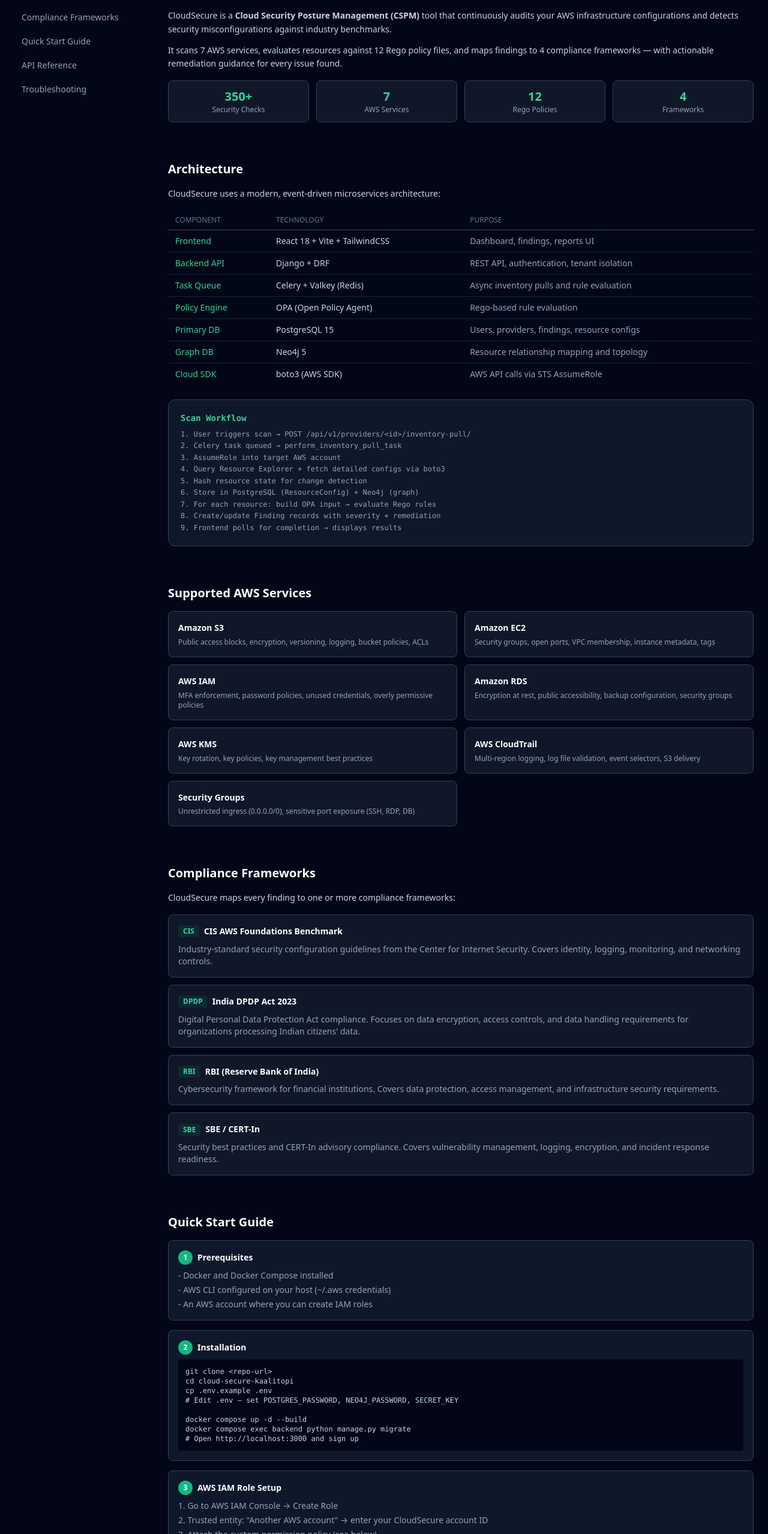
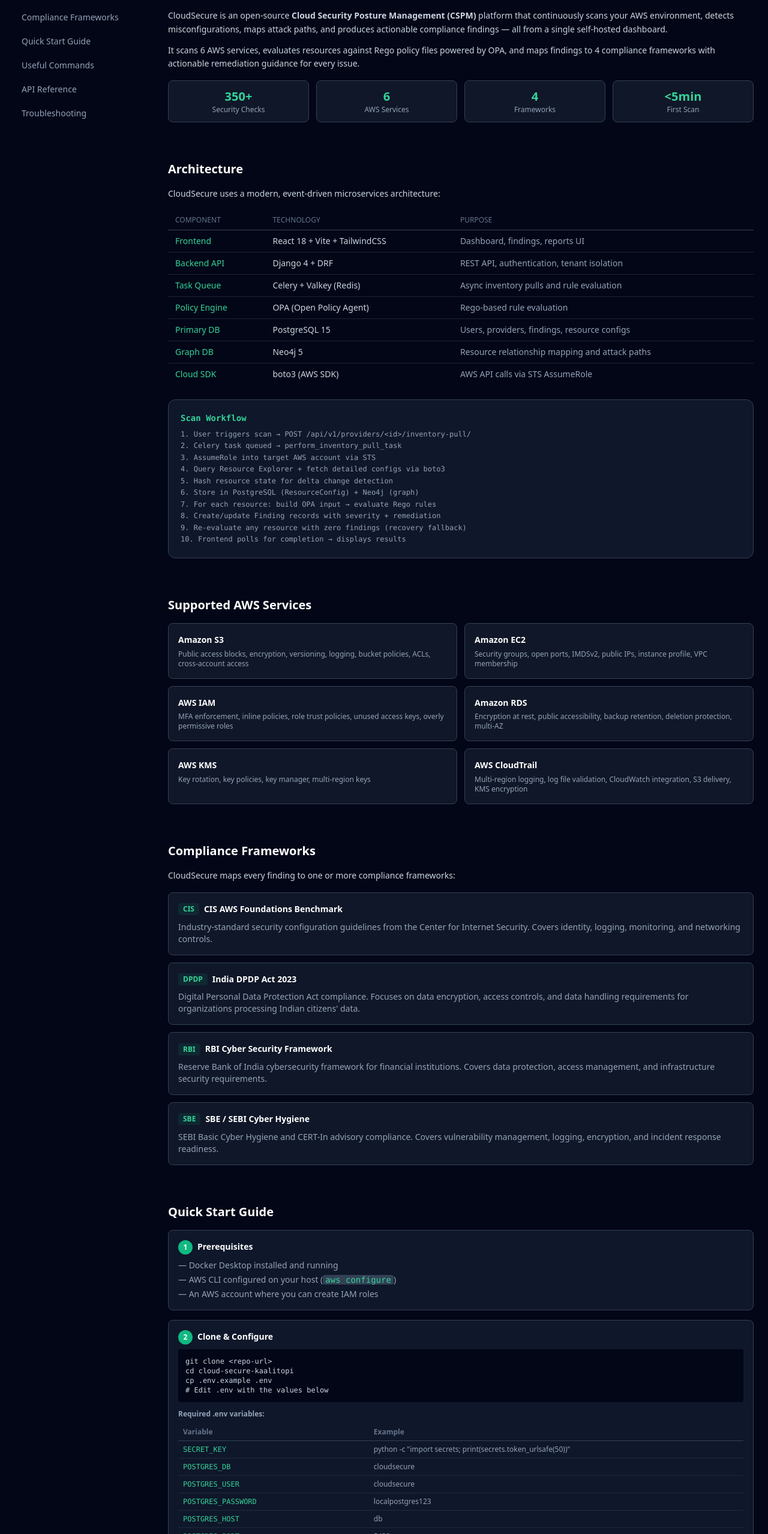
Before and after one commit to janithashri/cloud-secure-kaalitopi, a React (Vite) app in the folder frontend/: page /docs in a window 1280 px wide. Shown: the part 242-2800 px from the top of the page at 60% size. Built offline with nearby package versions, Linux system fonts and the light colour scheme; no server answers.

Commit message:
docs: update DocsPage with docker compose commands, env vars, troubleshooting

```diff
--- a/frontend/src/pages/DocsPage.jsx
+++ b/frontend/src/pages/DocsPage.jsx
@@ -8,21 +8,20 @@ const sections = [
     content: (
       <>
         <p>
-          CloudSecure is a <strong>Cloud Security Posture Management (CSPM)</strong> tool
-          that continuously audits your AWS infrastructure configurations and detects
-          security misconfigurations against industry benchmarks.
+          CloudSecure is an open-source <strong>Cloud Security Posture Management (CSPM)</strong> platform
+          that continuously scans your AWS environment, detects misconfigurations, maps attack paths,
+          and produces actionable compliance findings — all from a single self-hosted dashboard.
         </p>
         <p className="mt-3">
-          It scans 7 AWS services, evaluates resources against 12 Rego policy files,
-          and maps findings to 4 compliance frameworks — with actionable remediation
-          guidance for every issue found.
+          It scans 6 AWS services, evaluates resources against Rego policy files powered by OPA,
+          and maps findings to 4 compliance frameworks with actionable remediation guidance for every issue.
         </p>
         <div className="mt-4 grid grid-cols-2 gap-3 sm:grid-cols-4">
           {[
             { val: "350+", label: "Security Checks" },
-            { val: "7", label: "AWS Services" },
-            { val: "12", label: "Rego Policies" },
+            { val: "6", label: "AWS Services" },
             { val: "4", label: "Frameworks" },
+            { val: "<5min", label: "First Scan" },
           ].map((s) => (
             <div key={s.label} className="rounded-lg border border-slate-700 bg-slate-800/50 p-3 text-center">
               <p className="text-xl font-bold text-emerald-400">{s.val}</p>
@@ -51,11 +50,11 @@ const sections = [
             <tbody className="divide-y divide-slate-700/50">
               {[
                 ["Frontend", "React 18 + Vite + TailwindCSS", "Dashboard, findings, reports UI"],
-                ["Backend API", "Django + DRF", "REST API, authentication, tenant isolation"],
+                ["Backend API", "Django 4 + DRF", "REST API, authentication, tenant isolation"],
                 ["Task Queue", "Celery + Valkey (Redis)", "Async inventory pulls and rule evaluation"],
                 ["Policy Engine", "OPA (Open Policy Agent)", "Rego-based rule evaluation"],
                 ["Primary DB", "PostgreSQL 15", "Users, providers, findings, resource configs"],
-                ["Graph DB", "Neo4j 5", "Resource relationship mapping and topology"],
+                ["Graph DB", "Neo4j 5", "Resource relationship mapping and attack paths"],
                 ["Cloud SDK", "boto3 (AWS SDK)", "AWS API calls via STS AssumeRole"],
               ].map(([comp, tech, purpose]) => (
                 <tr key={comp}>
@@ -69,15 +68,16 @@ const sections = [
         </div>
         <div className="mt-6 rounded-xl border border-slate-700 bg-slate-900 p-5 font-mono text-xs leading-relaxed text-slate-400">
           <p className="mb-2 text-sm font-semibold text-emerald-400">Scan Workflow</p>
-          <p>1. User triggers scan &rarr; POST /api/v1/providers/&lt;id&gt;/inventory-pull/</p>
-          <p>2. Celery task queued &rarr; perform_inventory_pull_task</p>
-          <p>3. AssumeRole into target AWS account</p>
+          <p>1. User triggers scan → POST /api/v1/providers/&lt;id&gt;/inventory-pull/</p>
+          <p>2. Celery task queued → perform_inventory_pull_task</p>
+          <p>3. AssumeRole into target AWS account via STS</p>
           <p>4. Query Resource Explorer + fetch detailed configs via boto3</p>
-          <p>5. Hash resource state for change detection</p>
+          <p>5. Hash resource state for delta change detection</p>
           <p>6. Store in PostgreSQL (ResourceConfig) + Neo4j (graph)</p>
-          <p>7. For each resource: build OPA input &rarr; evaluate Rego rules</p>
+          <p>7. For each resource: build OPA input → evaluate Rego rules</p>
           <p>8. Create/update Finding records with severity + remediation</p>
-          <p>9. Frontend polls for completion &rarr; displays results</p>
+          <p>9. Re-evaluate any resource with zero findings (recovery fallback)</p>
+          <p>10. Frontend polls for completion → displays results</p>
         </div>
       </>
     ),
@@ -88,13 +88,12 @@ const sections = [
     content: (
       <div className="grid gap-3 sm:grid-cols-2">
         {[
-          { name: "Amazon S3", checks: "Public access blocks, encryption, versioning, logging, bucket policies, ACLs" },
-          { name: "Amazon EC2", checks: "Security groups, open ports, VPC membership, instance metadata, tags" },
-          { name: "AWS IAM", checks: "MFA enforcement, password policies, unused credentials, overly permissive policies" },
-          { name: "Amazon RDS", checks: "Encryption at rest, public accessibility, backup configuration, security groups" },
-          { name: "AWS KMS", checks: "Key rotation, key policies, key management best practices" },
-          { name: "AWS CloudTrail", checks: "Multi-region logging, log file validation, event selectors, S3 delivery" },
-          { name: "Security Groups", checks: "Unrestricted ingress (0.0.0.0/0), sensitive port exposure (SSH, RDP, DB)" },
+          { name: "Amazon S3", checks: "Public access blocks, encryption, versioning, logging, bucket policies, ACLs, cross-account access" },
+          { name: "Amazon EC2", checks: "Security groups, open ports, IMDSv2, public IPs, instance profile, VPC membership" },
+          { name: "AWS IAM", checks: "MFA enforcement, inline policies, role trust policies, unused access keys, overly permissive roles" },
+          { name: "Amazon RDS", checks: "Encryption at rest, public accessibility, backup retention, deletion protection, multi-AZ" },
+          { name: "AWS KMS", checks: "Key rotation, key policies, key manager, multi-region keys" },
+          { name: "AWS CloudTrail", checks: "Multi-region logging, log file validation, CloudWatch integration, S3 delivery, KMS encryption" },
         ].map((svc) => (
           <div key={svc.name} className="rounded-lg border border-slate-700 bg-slate-800/50 p-4">
             <h4 className="font-semibold text-white">{svc.name}</h4>
@@ -123,14 +122,14 @@ const sections = [
               desc: "Digital Personal Data Protection Act compliance. Focuses on data encryption, access controls, and data handling requirements for organizations processing Indian citizens' data.",
             },
             {
-              name: "RBI (Reserve Bank of India)",
+              name: "RBI Cyber Security Framework",
               tag: "RBI",
-              desc: "Cybersecurity framework for financial institutions. Covers data protection, access management, and infrastructure security requirements.",
+              desc: "Reserve Bank of India cybersecurity framework for financial institutions. Covers data protection, access management, and infrastructure security requirements.",
             },
             {
-              name: "SBE / CERT-In",
+              name: "SBE / SEBI Cyber Hygiene",
               tag: "SBE",
-              desc: "Security best practices and CERT-In advisory compliance. Covers vulnerability management, logging, encryption, and incident response readiness.",
+              desc: "SEBI Basic Cyber Hygiene and CERT-In advisory compliance. Covers vulnerability management, logging, encryption, and incident response readiness.",
             },
           ].map((fw) => (
             <div key={fw.tag} className="rounded-lg border border-slate-700 bg-slate-800/50 p-4">
@@ -149,7 +148,6 @@ const sections = [
     id: "quickstart",
     title: "Quick Start Guide",
     content: (
-      <>
       <div className="space-y-4">
         <div className="rounded-lg border border-slate-700 bg-slate-900 p-4">
           <h4 className="flex items-center gap-2 font-semibold text-white">
@@ -157,40 +155,97 @@ const sections = [
             Prerequisites
           </h4>
           <ul className="mt-2 space-y-1 text-sm text-slate-400">
-              <li>- Docker and Docker Compose installed</li>
-              <li>- AWS CLI configured on your host (~/.aws credentials)</li>
-              <li>- An AWS account where you can create IAM roles</li>
+            <li>— Docker Desktop installed and running</li>
+            <li>— AWS CLI configured on your host (<code className="rounded bg-slate-700 px-1 text-emerald-400">aws configure</code>)</li>
+            <li>— An AWS account where you can create IAM roles</li>
           </ul>
         </div>
 
         <div className="rounded-lg border border-slate-700 bg-slate-900 p-4">
           <h4 className="flex items-center gap-2 font-semibold text-white">
             <span className="flex h-6 w-6 items-center justify-center rounded-full bg-emerald-500 text-xs font-bold text-white">2</span>
-              Installation
+            Clone & Configure
           </h4>
           <pre className="mt-2 overflow-x-auto rounded bg-slate-950 p-3 text-xs text-slate-300">
 {`git clone <repo-url>
 cd cloud-secure-kaalitopi
 cp .env.example .env
-# Edit .env — set POSTGRES_PASSWORD, NEO4J_PASSWORD, SECRET_KEY
-
-docker compose up -d --build
-docker compose exec backend python manage.py migrate
-# Open http://localhost:3000 and sign up`}
+# Edit .env with the values below`}
           </pre>
+          <p className="mt-3 text-xs font-semibold text-slate-400">Required .env variables:</p>
+          <div className="mt-2 overflow-x-auto">
+            <table className="min-w-full text-xs">
+              <thead>
+                <tr className="border-b border-slate-700">
+                  <th className="px-2 py-1.5 text-left text-slate-500">Variable</th>
+                  <th className="px-2 py-1.5 text-left text-slate-500">Example</th>
+                </tr>
+              </thead>
+              <tbody className="divide-y divide-slate-700/50">
+                {[
+                  ["SECRET_KEY", "python -c \"import secrets; print(secrets.token_urlsafe(50))\""],
+                  ["POSTGRES_DB", "cloudsecure"],
+                  ["POSTGRES_USER", "cloudsecure"],
+                  ["POSTGRES_PASSWORD", "localpostgres123"],
+                  ["POSTGRES_HOST", "db"],
+                  ["POSTGRES_PORT", "5432"],
+                  ["VALKEY_URL", "redis://valkey:6379/0"],
+                  ["NEO4J_URI", "bolt://neo4j:7687"],
+                  ["NEO4J_USER", "neo4j"],
+                  ["NEO4J_PASSWORD", "localneo4j123"],
+                  ["DJANGO_SETTINGS_MODULE", "cloudsecure.settings.local"],
+                  ["AWS_DEFAULT_REGION", "us-east-1"],
+                  ["DEBUG", "True"],
+                ].map(([k, v]) => (
+                  <tr key={k}>
+                    <td className="px-2 py-1.5 font-mono text-emerald-400">{k}</td>
+                    <td className="px-2 py-1.5 text-slate-400">{v}</td>
+                  </tr>
+                ))}
+              </tbody>
+            </table>
+          </div>
         </div>
 
         <div className="rounded-lg border border-slate-700 bg-slate-900 p-4">
           <h4 className="flex items-center gap-2 font-semibold text-white">
             <span className="flex h-6 w-6 items-center justify-center rounded-full bg-emerald-500 text-xs font-bold text-white">3</span>
+            Start the App
+          </h4>
+          <pre className="mt-2 overflow-x-auto rounded bg-slate-950 p-3 text-xs text-slate-300">
+{`docker compose up -d --build
+docker compose exec backend python manage.py migrate
+docker compose exec backend python manage.py createsuperuser`}
+          </pre>
+          <p className="mt-2 text-xs text-slate-400">Open <span className="text-emerald-400">http://localhost:3000</span> and sign in with the superuser credentials.</p>
+        </div>
+
+        <div className="rounded-lg border border-slate-700 bg-slate-900 p-4">
+          <h4 className="flex items-center gap-2 font-semibold text-white">
+            <span className="flex h-6 w-6 items-center justify-center rounded-full bg-emerald-500 text-xs font-bold text-white">4</span>
             AWS IAM Role Setup
           </h4>
-            <ol className="mt-2 space-y-1 text-sm text-slate-400">
-              <li>1. Go to AWS IAM Console &rarr; Create Role</li>
-              <li>2. Trusted entity: "Another AWS account" &rarr; enter your CloudSecure account ID</li>
-              <li>3. Attach the custom permission policy (see below)</li>
-              <li>4. Name the role <code className="rounded bg-slate-700 px-1 text-emerald-400">CloudSecureRole</code></li>
-            </ol>
+          <pre className="mt-2 overflow-x-auto rounded bg-slate-950 p-3 text-xs text-slate-300">
+{`# Get your Account ID
+aws sts get-caller-identity --query Account --output text
+
+# Enable Resource Explorer (must be us-east-1)
+aws resource-explorer-2 create-index --type AGGREGATOR --region us-east-1
+
+# Verify index is ACTIVE (may take several minutes to over an hour)
+aws resource-explorer-2 get-index --region us-east-1
+
+# Create the IAM role
+aws iam create-role \\
+  --role-name CloudSecureRole \\
+  --assume-role-policy-document file://trust-policy.json
+
+# Attach permissions
+aws iam put-role-policy \\
+  --role-name CloudSecureRole \\
+  --policy-name CloudSecurePermissions \\
+  --policy-document file://permissions-policy.json`}
+          </pre>
           <details className="mt-3">
             <summary className="cursor-pointer text-sm text-emerald-400 hover:text-emerald-300">
               View required IAM permissions
@@ -203,6 +258,8 @@ docker compose exec backend python manage.py migrate
     "Action": [
       "resource-explorer-2:Search",
       "resource-explorer-2:GetIndex",
+      "resource-explorer-2:GetDefaultView",
+      "resource-explorer-2:ListViews",
       "s3:GetBucketPolicy", "s3:GetBucketAcl",
       "s3:GetBucketEncryption", "s3:GetBucketVersioning",
       "s3:GetBucketLogging", "s3:GetPublicAccessBlock",
@@ -228,30 +285,59 @@ docker compose exec backend python manage.py migrate
 
         <div className="rounded-lg border border-slate-700 bg-slate-900 p-4">
           <h4 className="flex items-center gap-2 font-semibold text-white">
-              <span className="flex h-6 w-6 items-center justify-center rounded-full bg-emerald-500 text-xs font-bold text-white">4</span>
-              Enable Resource Explorer
-            </h4>
-            <pre className="mt-2 overflow-x-auto rounded bg-slate-950 p-3 text-xs text-slate-300">
-{`aws resource-explorer-2 create-index \\
-  --type AGGREGATOR --region us-east-1`}
-            </pre>
-          </div>
-
-          <div className="rounded-lg border border-slate-700 bg-slate-900 p-4">
-            <h4 className="flex items-center gap-2 font-semibold text-white">
             <span className="flex h-6 w-6 items-center justify-center rounded-full bg-emerald-500 text-xs font-bold text-white">5</span>
             Run Your First Scan
           </h4>
           <ol className="mt-2 space-y-1 text-sm text-slate-400">
-              <li>1. Go to <strong>Connect</strong> and add your AWS Account ID + role name</li>
-              <li>2. Click <strong>Test Connection</strong> to verify access</li>
-              <li>3. Go to <strong>Scan</strong> and click <strong>Scan Now</strong></li>
-              <li>4. View results in <strong>Dashboard</strong> and <strong>Findings</strong></li>
-              <li>5. Export compliance reports from <strong>Reports</strong></li>
+            <li>1. Go to <strong className="text-white">Connect</strong> → enter your AWS Account ID and role name <code className="rounded bg-slate-700 px-1 text-emerald-400">CloudSecureRole</code></li>
+            <li>2. Click <strong className="text-white">Test Connection</strong> — green check means the role works</li>
+            <li>3. Go to <strong className="text-white">Scan</strong> → click <strong className="text-white">Scan Now</strong></li>
+            <li>4. View results in <strong className="text-white">Dashboard</strong> and <strong className="text-white">Findings</strong></li>
+            <li>5. Export compliance reports from <strong className="text-white">Reports</strong></li>
           </ol>
         </div>
       </div>
-      </>
+    ),
+  },
+  {
+    id: "commands",
+    title: "Useful Commands",
+    content: (
+      <div className="space-y-4">
+        <div className="overflow-x-auto">
+          <table className="min-w-full text-sm">
+            <thead>
+              <tr className="border-b border-slate-700">
+                <th className="px-3 py-2 text-left text-xs font-medium uppercase text-slate-500">Command</th>
+                <th className="px-3 py-2 text-left text-xs font-medium uppercase text-slate-500">Description</th>
+              </tr>
+            </thead>
+            <tbody className="divide-y divide-slate-700/50">
+              {[
+                ["docker compose up -d --build", "Build images and start all services"],
+                ["docker compose up -d", "Start all services (no rebuild)"],
+                ["docker compose down", "Stop all services"],
+                ["docker compose down -v", "Stop all services and delete volumes"],
+                ["docker compose restart backend", "Restart only the backend"],
+                ["docker compose restart celery", "Restart only the Celery worker"],
+                ["docker compose restart frontend", "Restart only the frontend"],
+                ["docker compose exec backend python manage.py migrate", "Run database migrations"],
+                ["docker compose exec backend python manage.py createsuperuser", "Create an admin user"],
+                ["docker compose logs -f backend", "Tail backend logs"],
+                ["docker compose logs -f celery", "Tail Celery worker logs"],
+                ["docker compose logs -f", "Tail all service logs"],
+                ["docker compose ps", "Show status of all containers"],
+                ["docker compose exec backend python manage.py shell", "Open Django shell"],
+              ].map(([cmd, desc]) => (
+                <tr key={cmd}>
+                  <td className="px-3 py-2 font-mono text-xs text-emerald-400">{cmd}</td>
+                  <td className="px-3 py-2 text-slate-400">{desc}</td>
+                </tr>
+              ))}
+            </tbody>
+          </table>
+        </div>
+      </div>
     ),
   },
   {
@@ -259,7 +345,7 @@ docker compose exec backend python manage.py migrate
     title: "API Reference",
     content: (
       <>
-        <p>CloudSecure exposes a RESTful API. All endpoints require Token authentication unless marked public.</p>
+        <p>CloudSecure exposes a RESTful API. All endpoints require <code className="rounded bg-slate-700 px-1 text-emerald-400">Authorization: Token &lt;token&gt;</code> unless marked public.</p>
         <div className="mt-4 overflow-x-auto">
           <table className="min-w-full text-sm">
             <thead>
@@ -275,16 +361,15 @@ docker compose exec backend python manage.py migrate
                 ["POST", "/api/auth/login/", "Login, returns token (public)"],
                 ["POST", "/api/auth/logout/", "Invalidate token"],
                 ["GET", "/api/auth/me/", "Current user info"],
-                ["GET", "/api/v1/providers/", "List connected providers"],
+                ["GET", "/api/v1/providers/", "List connected AWS providers"],
                 ["POST", "/api/v1/providers/", "Add new AWS provider"],
                 ["POST", "/api/v1/providers/:id/test-connection/", "Test AWS IAM role connection"],
                 ["POST", "/api/v1/providers/:id/inventory-pull/", "Trigger async scan"],
                 ["GET", "/api/v1/providers/:id/inventory-runs/", "List scan runs"],
-                ["GET", "/api/auth/providers/:id/inventory-summary/", "Resource count summary"],
-                ["GET", "/api/auth/providers/:id/graph/", "Neo4j graph data (nodes + edges)"],
-                ["GET", "/api/v1/providers/:id/findings/", "List findings (filterable)"],
-                ["GET", "/api/v1/providers/:id/findings/summary/", "Findings summary by severity/type"],
+                ["GET", "/api/v1/providers/:id/findings/", "List findings (filterable by severity, status, type)"],
+                ["GET", "/api/v1/providers/:id/findings/summary/", "Findings summary by severity/framework"],
                 ["PATCH", "/api/v1/findings/:id/suppress/", "Suppress a finding"],
+                ["GET", "/api/v1/providers/:id/graph/", "Neo4j graph data (nodes + edges)"],
               ].map(([method, path, desc]) => (
                 <tr key={path}>
                   <td className="px-3 py-2">
@@ -317,24 +402,40 @@ docker compose exec backend python manage.py migrate
       <div className="space-y-3">
         {[
           {
+            q: "Findings not appearing after scan",
+            a: "This is usually caused by three issues working together. (1) OPA unreachable: ensure OPA_URL: http://opa:8181 is set in docker-compose.yml for backend and celery, and opa is listed under depends_on. Without this, Celery starts before OPA is ready and policy loading fails silently. (2) Resource type mappings: the rule engine must map all Resource Explorer short-form types (s3:bucket, ec2:instance, rds:db, kms:key, cloudtrail:trail). (3) Delta scan trap: if a first scan discovered resources but generated no findings, subsequent scans skip them as unchanged. The re-evaluation fallback will automatically force-evaluate any resource with zero findings on the next scan.",
+          },
+          {
             q: "NoCredentialError on test-connection",
-            a: "The backend container needs AWS credentials. Mount ~/.aws into the container (default in docker-compose.yml), or set AWS_ACCESS_KEY_ID and AWS_SECRET_ACCESS_KEY in your .env file.",
+            a: "The backend container needs AWS credentials. The docker-compose.yml mounts ~/.aws from your host into the container. Run aws configure on your machine first, or set AWS_ACCESS_KEY_ID and AWS_SECRET_ACCESS_KEY in your .env file.",
           },
           {
             q: "Resource Explorer index not found",
-            a: 'Run: aws resource-explorer-2 create-index --type AGGREGATOR --region us-east-1',
+            a: "Run: aws resource-explorer-2 create-index --type AGGREGATOR --region us-east-1. Then verify with: aws resource-explorer-2 get-index --region us-east-1 — wait until State is ACTIVE (can take several minutes to over an hour). Ensure AWS_DEFAULT_REGION=us-east-1 in your .env.",
+          },
+          {
+            q: "Password authentication failed for PostgreSQL",
+            a: "The Postgres volume was initialized with a different password. Reset it: docker compose down -v && docker compose up -d && docker compose exec backend python manage.py migrate",
           },
           {
             q: "Neo4j connection refused",
-            a: "Neo4j takes ~30 seconds to start. Check logs with: docker compose logs neo4j",
+            a: "Neo4j takes ~30 seconds to start. Check logs with: docker compose logs neo4j — wait for the 'Started.' message before triggering a scan.",
           },
           {
-            q: "Scan stuck in 'running' state",
-            a: "Check Celery worker logs: docker compose logs -f celery. Common causes: AWS rate limiting, missing permissions.",
+            q: "Celery not picking up tasks",
+            a: "Check logs: docker compose logs -f celery. You should see 'celery@... ready'. If not, restart: docker compose restart celery. Also ensure OPA_URL is set and opa is in depends_on.",
           },
           {
-            q: "Dashboard shows no data",
-            a: "Make sure you've connected a provider, tested the connection, and run at least one scan.",
+            q: "Scan stuck in running state",
+            a: "Check Celery worker logs: docker compose logs -f celery. Common causes: AWS rate limiting, missing IAM permissions, or Neo4j not ready. Also verify the Resource Explorer index is ACTIVE.",
+          },
+          {
+            q: "Frontend blank page or CORS errors",
+            a: "Rebuild the frontend: docker compose up -d --build frontend. Check browser console for failing API requests. Ensure VITE_API_URL=http://localhost:8000 in docker-compose.yml.",
+          },
+          {
+            q: "Dashboard shows no data after scan",
+            a: "Make sure you have connected a provider, tested the connection successfully, and run at least one scan. If the scan completed but findings are empty, see the 'Findings not appearing' entry above.",
           },
         ].map((item) => (
           <div key={item.q} className="rounded-lg border border-slate-700 bg-slate-800/50 p-4">
@@ -422,7 +523,7 @@ export default function DocsPage() {
               <span className="font-semibold">CloudSecure</span>
             </div>
             <p className="text-sm text-slate-500">
-              Built by Team Kaalitopi | Cloud Misconfiguration Security Scanner
+              Built by Team Kaalitopi · Cloud Security Scanner
             </p>
           </div>
         </div>
```
Lines whose indentation alone changed are shown as unchanged.
